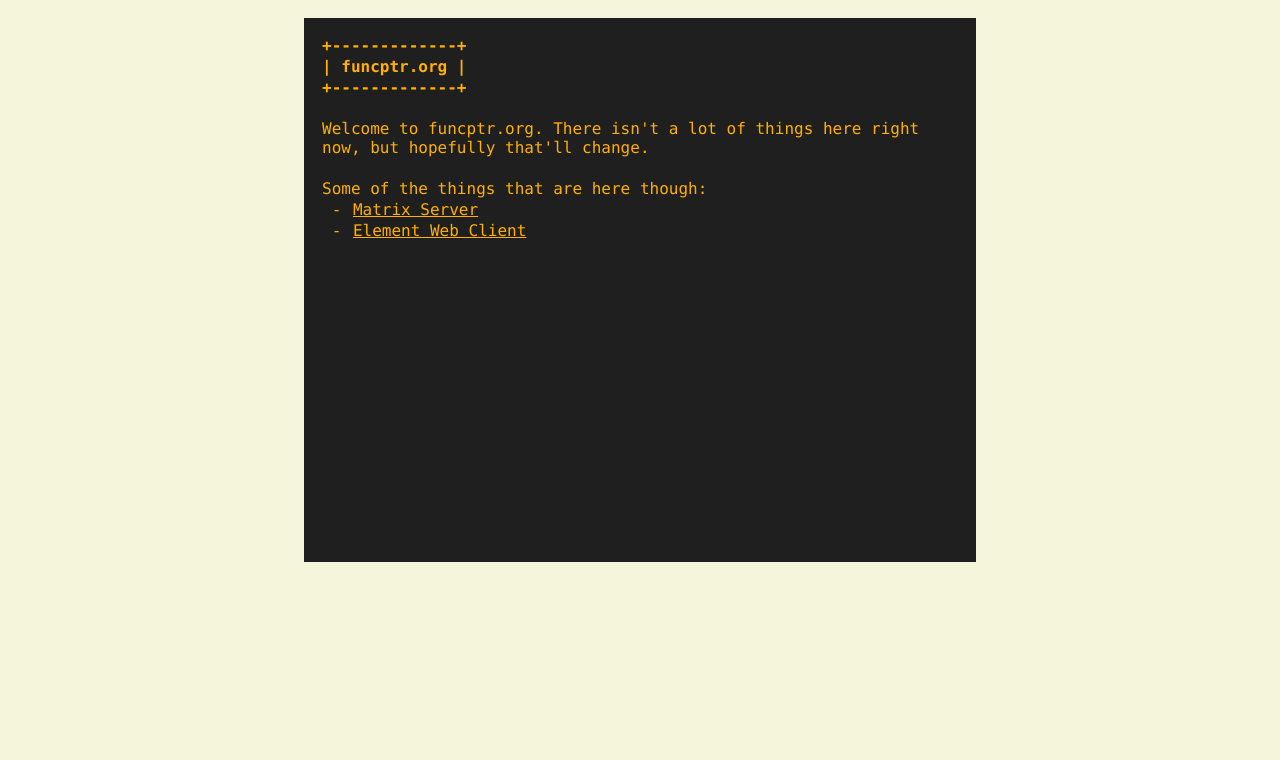
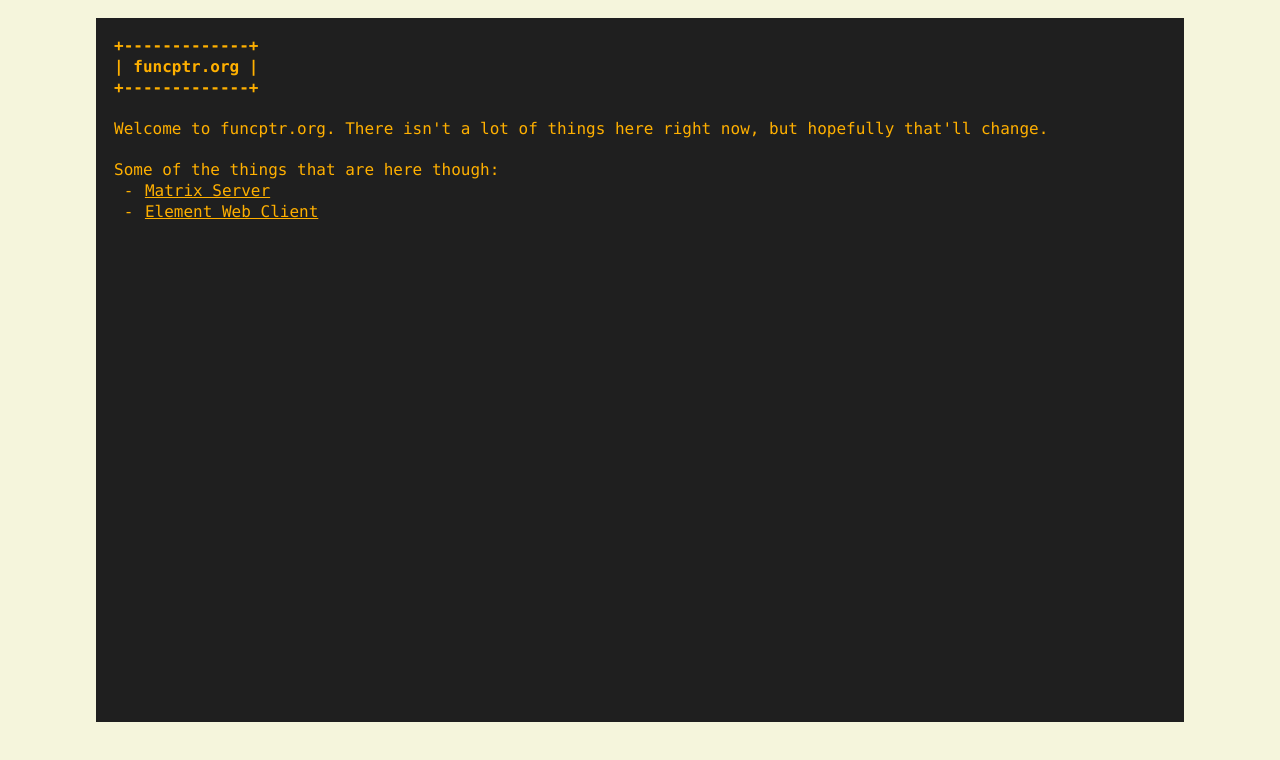
Before and after one commit to lambda-funcptr/funcptr.org, a plain HTML site: page index.html in a window 1280 px wide. Drawn offline with Linux system fonts and the light colour scheme.

Commit message:
Changed the size to be in-line with a VT100 in wide mode. Should be fine?

```diff
--- a/style.css
+++ b/style.css
@@ -13,8 +13,8 @@ body {
     padding-right: 1em;
     padding-top: 1em;
     padding-bottom: 1em;
-    width: 80ch;
-    height: 32em;
+    width: 132ch;
+    height: 42em;
     margin: auto;
 
     color: #FFB000;
```
